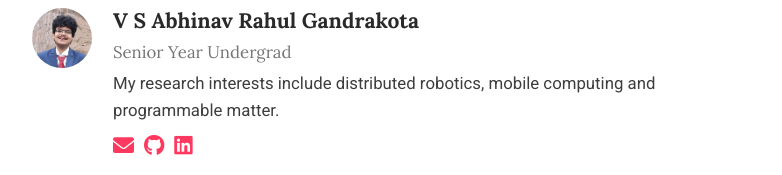
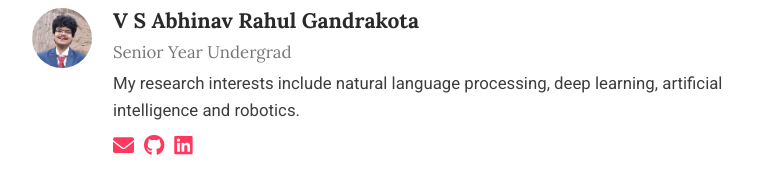
Before and after one commit to VSARG-dev/VSARG-dev.github.io, a plain HTML site: page project/alzheimerhelper/index.html in a window 1280 px wide. Shown: the part 1687-1862 px from the top of the page, without its empty margins (248-1030 px from the left). Drawn offline with Linux system fonts and the light colour scheme; some icons are missing.

Commit message:
short bio

```diff
--- a/project/alzheimerhelper/index.html
+++ b/project/alzheimerhelper/index.html
@@ -1047,7 +1047,7 @@ Check out the code on Github for more details!</p>
     <div class="media-body">
       <h5 class="card-title"><a href="https://example.com/">V S Abhinav Rahul Gandrakota</a></h5>
       <h6 class="card-subtitle">Senior Year Undergrad</h6>
-      <p class="card-text">My research interests include distributed robotics, mobile computing and programmable matter.</p>
+      <p class="card-text">My research interests include natural language processing, deep learning, artificial intelligence and robotics.</p>
       <ul class="network-icon" aria-hidden="true">
 
 
```
Also changed, not shown: project/bookexchange/index.html (+1 -1 lines), project/sign-language-translation/index.html (+1 -1 lines), publication/example/index.html (+1 -1 lines), talk/example-talk/index.html (+1 -1 lines).
